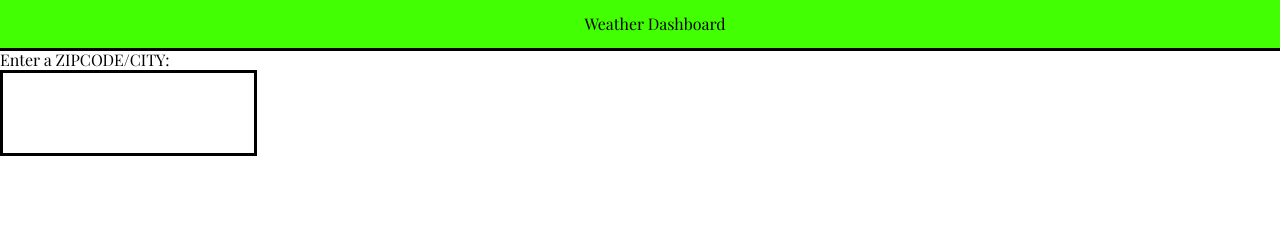
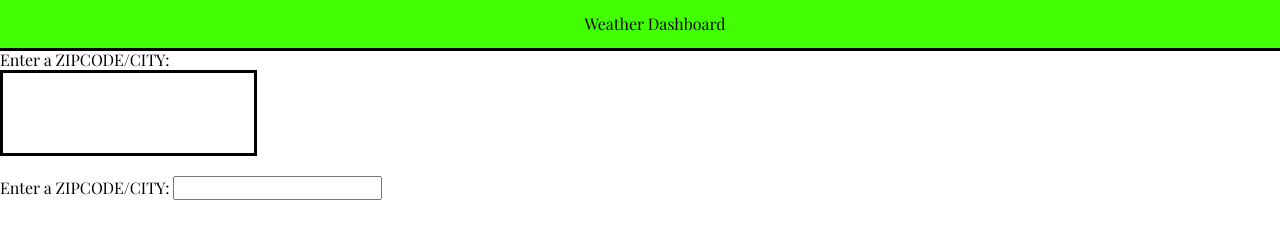
Before and after one commit to jeremiahdorvil/weather-dashboard, a plain HTML site: page index.html in a window 1280 px wide. Shown: the top 238 px of the page. Drawn offline with nearby package versions, Linux system fonts and the light colour scheme; a web font is replaced by a local one.

Commit message:
added edits to html

```diff
--- a/index.html
+++ b/index.html
@@ -27,7 +27,12 @@
             <div id="current"></div>
             <div id="5-day"></div>
         </div>
-        <div class="search-form"></div>
+        <div id="search-form">
+            <form action="">
+                <label for="location"> Enter a ZIPCODE/CITY: </label>
+                <input type="text" id="new-location" name="location">
+            </form>
+        </div>
     </div>
 </body>
 <script
--- a/style.css
+++ b/style.css
@@ -19,6 +19,8 @@ header {
 #forcast {
     display: flex;
     flex-direction: row;
+    border-radius: 10px;
+    padding: 10px;
 }
 
 #location {
```
